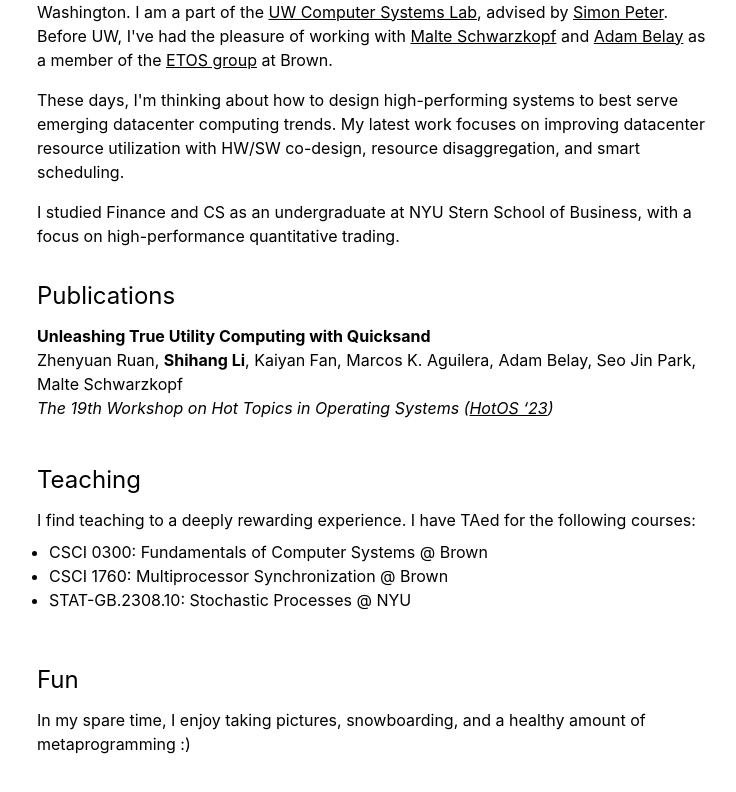
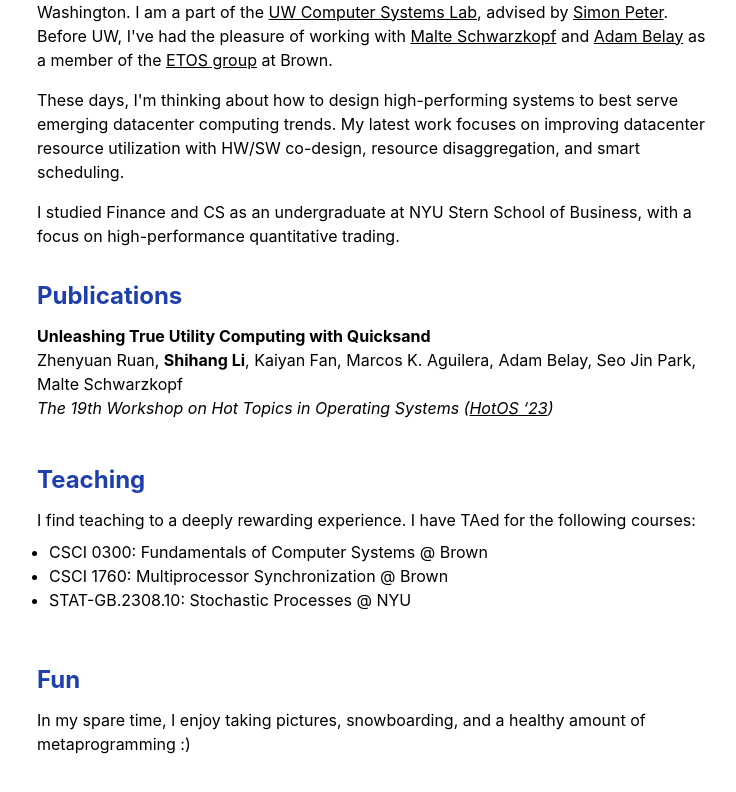
Before and after one commit to vic-lsh/vli, a Next.js app: page / in a window 1280 px wide. Shown: the part 332-1124 px from the top of the page, without its empty margins (267-1003 px from the left). Built offline with nearby package versions, Linux system fonts and the light colour scheme.

Commit message:
refactor and restyle section header

```diff
--- a/pages/index.tsx
+++ b/pages/index.tsx
@@ -22,6 +22,14 @@
     {children}
   </a>
 );
+
+const SectionHeader: React.FC = ({ children }) => {
+  return (
+    <h2 className="text-2xl font-bold text-blue-800 dark:text-dark-accent">
+      {children}
+    </h2>
+  );
+};
 
 const NameHeader: React.FC = ({ children }) => {
   return (
@@ -137,7 +145,7 @@
 const Publications = () => {
   return (
     <div>
-      <h2 className="text-2xl">Publications</h2>
+      <SectionHeader>Publications</SectionHeader>
       <div>
         <div className="py-3">
           <div className="font-bold">
@@ -163,7 +171,7 @@
 const Teaching = () => {
   return (
     <div>
-      <h2 className="text-2xl">Teaching</h2>
+      <SectionHeader>Teaching</SectionHeader>
       <div className="py-3">
         <p>
           {`I find teaching to a deeply rewarding experience. I have TAed for the following courses:`}
@@ -181,7 +189,7 @@
 const Fun = () => {
   return (
     <div>
-      <h2 className="text-2xl">Fun</h2>
+      <SectionHeader>Fun</SectionHeader>
       <div className="py-3">
         <p>
           {`In my spare time, I enjoy taking pictures, snowboarding, and a healthy amount of metaprogramming :)`}
```
